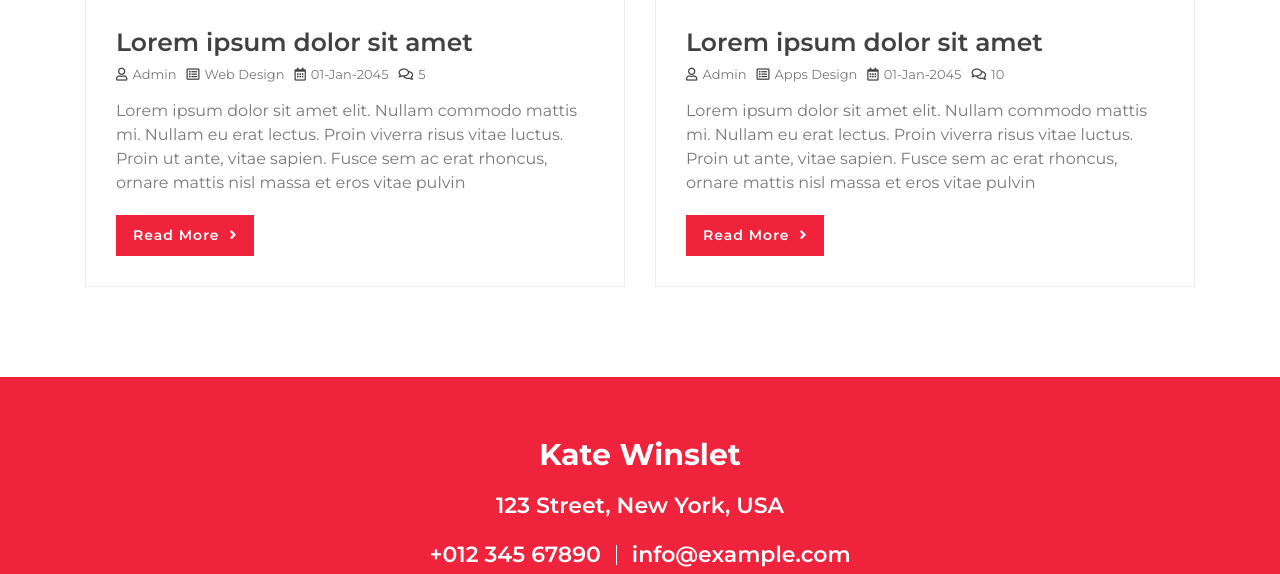
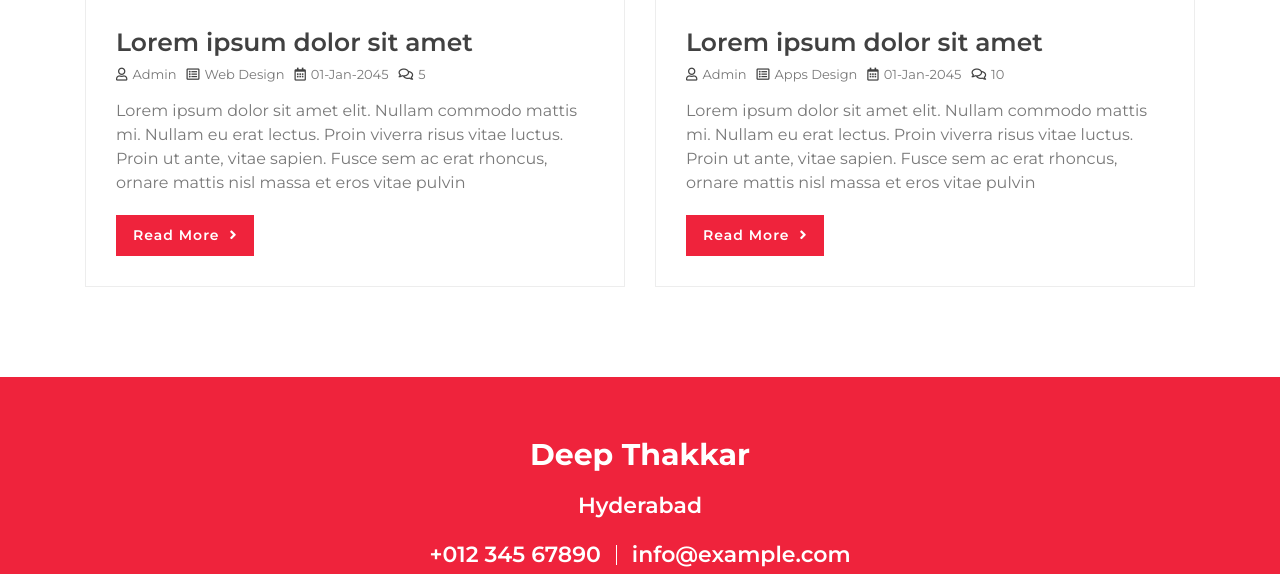
Before and after one commit to imdeepthakkar/deepthakkar, a plain HTML site: page index.html in a window 1280 px wide. Shown: the part 8922-9496 px from the top of the page. Drawn offline with nearby package versions, Linux system fonts and the light colour scheme.

Commit message:
footer changed
Signed-off-by: imdeepthakkar <deep2297@gmail.com>

```diff
--- a/index.html
+++ b/index.html
@@ -741,8 +741,8 @@
             <div class="container-fluid">
                 <div class="container">
                     <div class="footer-info">
-                        <h2>Kate Winslet</h2>
-                        <h3>123 Street, New York, USA</h3>
+                        <h2>Deep Thakkar</h2>
+                        <h3>Hyderabad</h3>
                         <div class="footer-menu">
                             <p>+012 345 67890</p>
                             <p>info@example.com</p>
```
